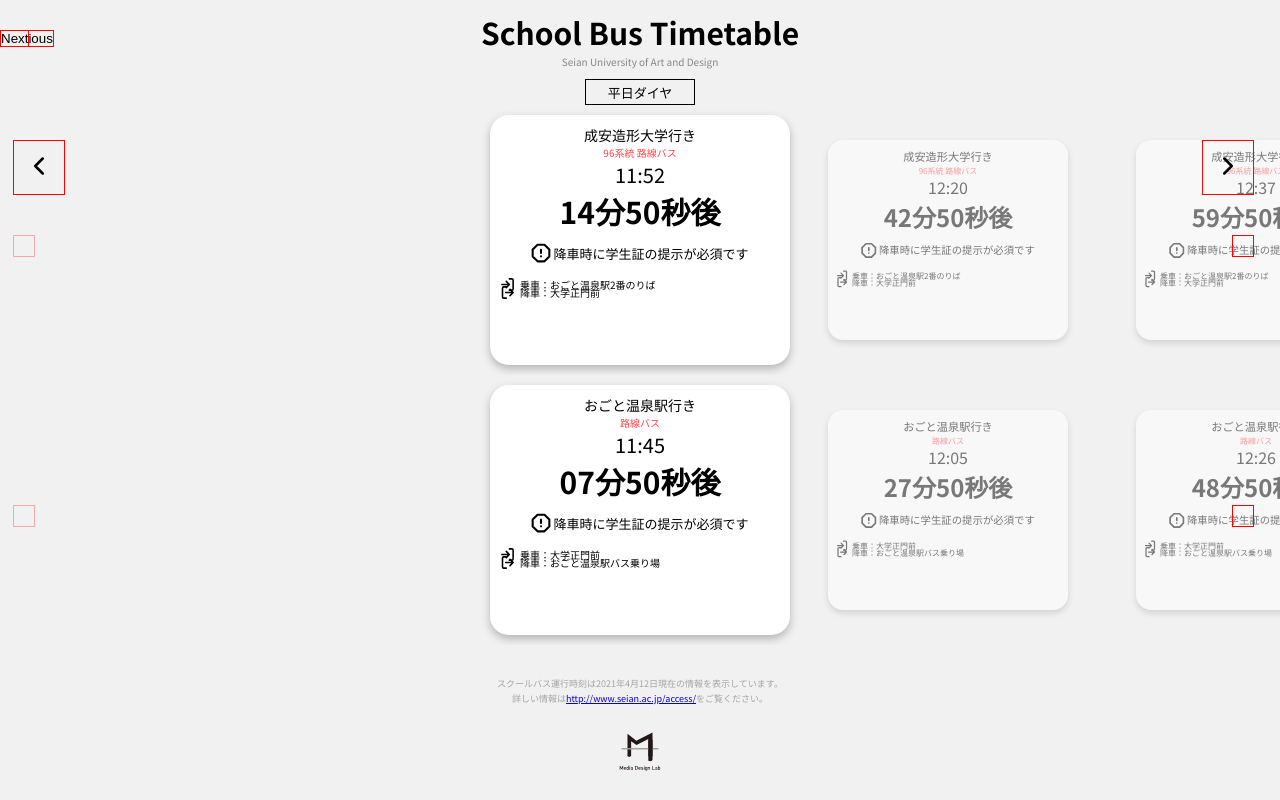
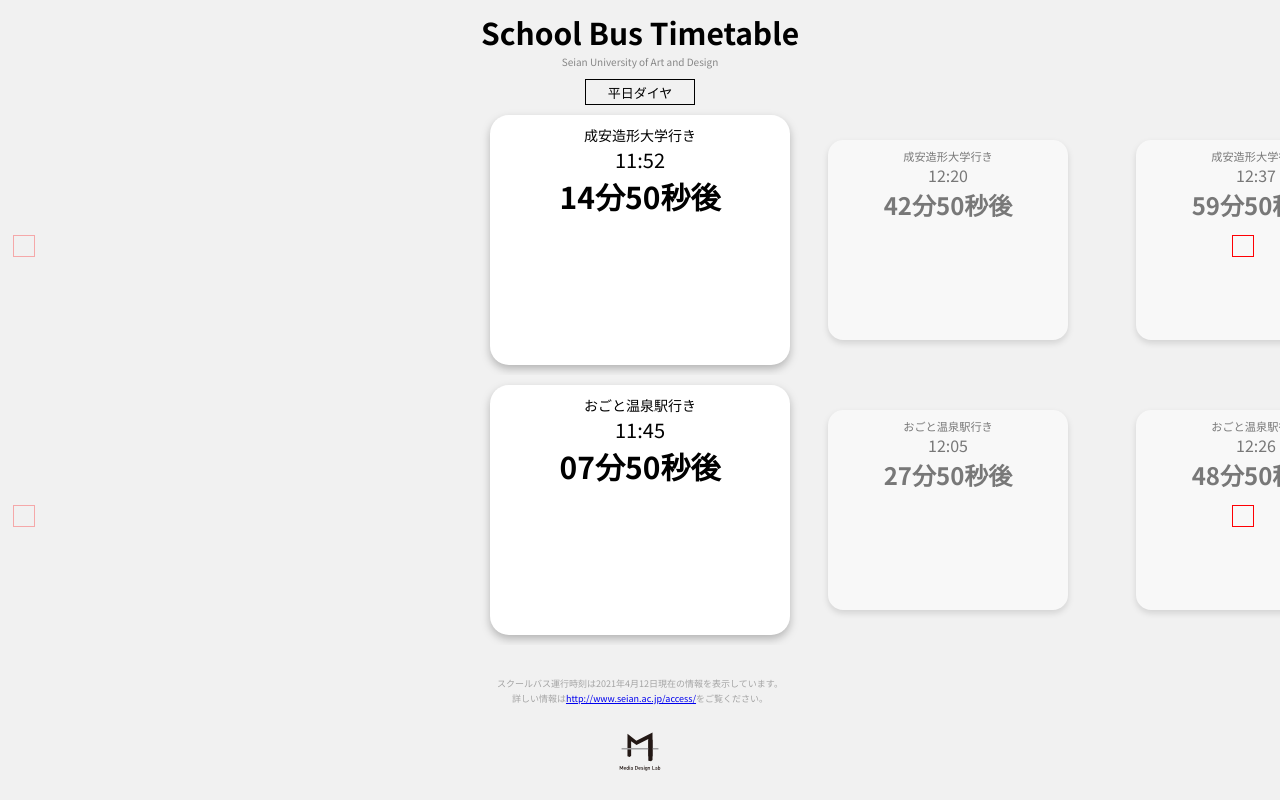
Before and after one commit to summerwave/bustime, a plain HTML site: page index.html in a window 1280 px wide. Drawn offline with nearby package versions, Linux system fonts and the light colour scheme.

Commit message:
Update index.html

```diff
--- a/index.html
+++ b/index.html
@@ -34,10 +34,10 @@
 	<!-- おごと温泉→成安造形大学　平日 -->
 	<div class="slider dtimer" id="to_univ_slider" data-week="月,火,水,木,金">
 		<section class= "toUniversity dtimer" id="to_univ_section_template"><p class="destination">成安造形大学行き</p>
-				<p class="rosenbus">96系統 路線バス</p>
+				<!--<p class="rosenbus">96系統 路線バス</p>-->
 				<p class="departuretime" data-type="to-seian" data-offset="0" data-format="hh:mm">00:00</p>
 				<p class="seian-after" data-type="to-seian" data-offset="0" data-format="HHMMSS秒後">00時間00分00秒</p>
-				<div class="warning">
+				<!--<div class="warning">
 					<svg xmlns="http://www.w3.org/2000/svg" width="20" height="20" viewBox="0 0 24 24" fill="none" stroke="#000000" stroke-width="2.5" stroke-linecap="round" stroke-linejoin="round"><polygon points="7.86 2 16.14 2 22 7.86 22 16.14 16.14 22 7.86 22 2 16.14 2 7.86 7.86 2"></polygon><line x1="12" y1="8" x2="12" y2="12"></line><line x1="12" y1="16" x2="12.01" y2="16"></line></svg>
 					<span>降車時に学生証の提示が必須です</span>
 				</div>
@@ -46,7 +46,7 @@
 				</div>
 				<div class="getOff">
 					<svg xmlns="http://www.w3.org/2000/svg" width="15" height="15" viewBox="0 0 24 24" fill="none" stroke="#000000" stroke-width="2.5" stroke-linecap="round" stroke-linejoin="round"><path d="M10 3H6a2 2 0 0 0-2 2v14c0 1.1.9 2 2 2h4M16 17l5-5-5-5M19.8 12H9"/></svg><span>降車：大学正門前</span>
-				</div>
+				</div>-->
 			</section>
 		</div>
 
@@ -56,27 +56,21 @@
 		<p>成安造形大学行き<br>
 				本日のバスは終了しました。</p>
 			</section>
-	<!--戻る-->
-	<div class="slickSeian-prev" aria-label="Previous" type="button" style="">
-		<svg xmlns="http://www.w3.org/2000/svg" width="30" height="30" viewBox="0 0 24 24" fill="none" stroke="#000000" stroke-width="2" stroke-linecap="round" stroke-linejoin="round"><path d="M15 18l-6-6 6-6"/></svg>
-	</div>
-	<!--次へ-->
-	<div class="slickSeian-next" aria-label="Next" type="button" style="">
-		<svg xmlns="http://www.w3.org/2000/svg" width="30" height="30" viewBox="0 0 24 24" fill="none" stroke="#000000" stroke-width="2" stroke-linecap="round" stroke-linejoin="round"><path d="M9 18l6-6-6-6"/></svg>
-	</div>
+	<!--戻る
+<svg xmlns="http://www.w3.org/2000/svg" width="30" height="30" viewBox="0 0 24 24" fill="none" stroke="#000000" stroke-width="2" stroke-linecap="round" stroke-linejoin="round"><path d="M15 18l-6-6 6-6"/></svg>
+                                -->
 
-		<!--前-->
-<button class="slick-prev slick-arrow" aria-label="Previous" type="button" style="">Previous</button>
-<!--次-->
-<button class="slick-next slick-arrow" aria-label="Next" type="button" style="">Next</button>
+	<!--次へ
+<svg xmlns="http://www.w3.org/2000/svg" width="30" height="30" viewBox="0 0 24 24" fill="none" stroke="#000000" stroke-width="2" stroke-linecap="round" stroke-linejoin="round"><path d="M9 18l6-6-6-6"/></svg>
+-->
 
 	<!-- おごと温泉→成安造形大学　土曜日 -->
 	<div class="slider dtimer" id="to_univSat_slider" data-week="土,日">
 		<section class= "toUniversity dtimer" id="to_univSat_section_template"><p class="destination">成安造形大学行き</p>
-				<p class="rosenbus">96系統 路線バス</p>
+				<!-- <p class="rosenbus">96系統 路線バス</p> -->
 				<p class="departuretime" data-type="to-seian" data-offset="0" data-format="hh:mm">00:00</p>
 				<p class="seian-after" data-type="to-seian" data-offset="0" data-format="HHMMSS秒後">00時間00分00秒</p>
-				<div class="warning">
+				<!--<div class="warning">
 					<svg xmlns="http://www.w3.org/2000/svg" width="20" height="20" viewBox="0 0 24 24" fill="none" stroke="#000000" stroke-width="2.5" stroke-linecap="round" stroke-linejoin="round"><polygon points="7.86 2 16.14 2 22 7.86 22 16.14 16.14 22 7.86 22 2 16.14 2 7.86 7.86 2"></polygon><line x1="12" y1="8" x2="12" y2="12"></line><line x1="12" y1="16" x2="12.01" y2="16"></line></svg>
 					<span>降車時に学生証の提示が必須です</span>
 				</div>
@@ -85,7 +79,7 @@
 				</div>
 				<div class="getOff">
 					<svg xmlns="http://www.w3.org/2000/svg" width="15" height="15" viewBox="0 0 24 24" fill="none" stroke="#000000" stroke-width="2.5" stroke-linecap="round" stroke-linejoin="round"><path d="M10 3H6a2 2 0 0 0-2 2v14c0 1.1.9 2 2 2h4M16 17l5-5-5-5M19.8 12H9"/></svg><span>降車：大学正門前</span>
-				</div>
+				</div>-->
 			</section>
 	</div>
 
@@ -99,10 +93,31 @@
 	<!-- 成安造形大学→おごと温泉　平日 -->
 	<div class="slider dtimer" id="to_station_slider" data-week="月,火,水,木,金">
 		<section class= "toUniversity dtimer" id="to_station_section_template"><p class="destination">おごと温泉駅行き</p>
-				<p class="rosenbus">路線バス</p>
+				<!--<p class="rosenbus">路線バス</p>-->
 				<p class="departuretime" data-type="to-ogoto" data-offset="0" data-format="hh:mm">00:00</p>
 				<p class="seian-after" data-type="to-ogoto" data-offset="0" data-format="HHMMSS秒後">00時間00分00秒</p>
-				<div class="warning">
+				<!--<div class="warning">
+					<svg xmlns="http://www.w3.org/2000/svg" width="20" height="20" viewBox="0 0 24 24" fill="none" stroke="#000000" stroke-width="2.5" stroke-linecap="round" stroke-linejoin="round"><polygon points="7.86 2 16.14 2 22 7.86 22 16.14 16.14 22 7.86 22 2 16.14 2 7.86 7.86 2"></polygon><line x1="12" y1="8" x2="12" y2="12"></line><line x1="12" y1="16" x2="12.01" y2="16"></line></svg>
+					<span class="pass">降車時に学生証の提示が必須です</span>
+				</div>
+				<div class="rideOn">
+					<svg xmlns="http://www.w3.org/2000/svg" width="15" height="15" viewBox="0 0 24 24" fill="none" stroke="#000000" stroke-width="2.5" stroke-linecap="round" stroke-linejoin="round"><path d="M15 3h4a2 2 0 0 1 2 2v14a2 2 0 0 1-2 2h-4M10 17l5-5-5-5M13.8 12H3"/></svg><span>乗車：大学正門前</span>
+				</div>
+				<div class="getOff">
+					<svg xmlns="http://www.w3.org/2000/svg" width="15" height="15" viewBox="0 0 24 24" fill="none" stroke="#000000" stroke-width="2.5" stroke-linecap="round" stroke-linejoin="round"><path d="M10 3H6a2 2 0 0 0-2 2v14c0 1.1.9 2 2 2h4M16 17l5-5-5-5M19.8 12H9"/></svg><span>降車：おごと温泉駅バス乗り場</span>
+				</div>-->
+			</section>
+	</div>
+
+
+
+	<!-- 成安造形大学→おごと温泉　土休日 -->
+	<div class="slider dtimer" id="to_stationSat_slider" data-week="土,日">
+		<section class= "toUniversity dtimer" id="to_stationSat_section_template"><p class="destination">おごと温泉駅行き</p>
+				<!--<p class="rosenbus">路線バス</p>-->
+				<p class="departuretime" data-type="to-ogoto" data-offset="0" data-format="hh:mm">00:00</p>
+				<p class="seian-after" data-type="to-ogoto" data-offset="0" data-format="HHMMSS秒後">00時間00分00秒</p>
+				<!--<div class="warning">
 					<svg xmlns="http://www.w3.org/2000/svg" width="20" height="20" viewBox="0 0 24 24" fill="none" stroke="#000000" stroke-width="2.5" stroke-linecap="round" stroke-linejoin="round"><polygon points="7.86 2 16.14 2 22 7.86 22 16.14 16.14 22 7.86 22 2 16.14 2 7.86 7.86 2"></polygon><line x1="12" y1="8" x2="12" y2="12"></line><line x1="12" y1="16" x2="12.01" y2="16"></line></svg>
 					<span>降車時に学生証の提示が必須です</span>
 				</div>
@@ -111,47 +126,13 @@
 				</div>
 				<div class="getOff">
 					<svg xmlns="http://www.w3.org/2000/svg" width="15" height="15" viewBox="0 0 24 24" fill="none" stroke="#000000" stroke-width="2.5" stroke-linecap="round" stroke-linejoin="round"><path d="M10 3H6a2 2 0 0 0-2 2v14c0 1.1.9 2 2 2h4M16 17l5-5-5-5M19.8 12H9"/></svg><span>降車：おごと温泉駅バス乗り場</span>
-				</div>
-			</section>
-	</div>
-
-
-
-	<!-- 成安造形大学→おごと温泉　土休日 -->
-	<div class="slider dtimer" id="to_stationSat_slider" data-week="土,日">
-		<section class= "toUniversity dtimer" id="to_stationSat_section_template"><p class="destination">おごと温泉駅行き</p>
-				<p class="rosenbus">路線バス</p>
-				<p class="departuretime" data-type="to-ogoto" data-offset="0" data-format="hh:mm">00:00</p>
-				<p class="seian-after" data-type="to-ogoto" data-offset="0" data-format="HHMMSS秒後">00時間00分00秒</p>
-				<div class="warning">
-					<svg xmlns="http://www.w3.org/2000/svg" width="20" height="20" viewBox="0 0 24 24" fill="none" stroke="#000000" stroke-width="2.5" stroke-linecap="round" stroke-linejoin="round"><polygon points="7.86 2 16.14 2 22 7.86 22 16.14 16.14 22 7.86 22 2 16.14 2 7.86 7.86 2"></polygon><line x1="12" y1="8" x2="12" y2="12"></line><line x1="12" y1="16" x2="12.01" y2="16"></line></svg>
-					<span>降車時に学生証の提示が必須です</span>
-				</div>
-				<div class="rideOn">
-					<svg xmlns="http://www.w3.org/2000/svg" width="15" height="15" viewBox="0 0 24 24" fill="none" stroke="#000000" stroke-width="2.5" stroke-linecap="round" stroke-linejoin="round"><path d="M15 3h4a2 2 0 0 1 2 2v14a2 2 0 0 1-2 2h-4M10 17l5-5-5-5M13.8 12H3"/></svg><span>乗車：大学正門前</span>
-				</div>
-				<div class="getOff">
-					<svg xmlns="http://www.w3.org/2000/svg" width="15" height="15" viewBox="0 0 24 24" fill="none" stroke="#000000" stroke-width="2.5" stroke-linecap="round" stroke-linejoin="round"><path d="M10 3H6a2 2 0 0 0-2 2v14c0 1.1.9 2 2 2h4M16 17l5-5-5-5M19.8 12H9"/></svg><span>降車：おごと温泉駅バス乗り場</span>
-				</div>
+				</div>-->
 			</section>
 	</div>
 	</div>
 
 
 
-
-
-
-		<!-- 成安造形大学→おごと温泉
-	<div class="sliderToOgoto">
-	<section class="toStation dtimer" data-etime="24:00" data-week="月,火,水,木,金">おごと温泉駅行き
-				<p data-type="to-ogoto" data-offset="0" data-format="hh:mm">00:00</p>
-				<p class="ogoto-after" data-type="to-ogoto" data-offset="0" data-format="HHMMSS秒後">00分00秒後</p>
-			  <div class="getOff">
-					<svg xmlns="http://www.w3.org/2000/svg" width="15" height="15" viewBox="0 0 24 24" fill="none" stroke="#000000" stroke-width="2.5" stroke-linecap="round" stroke-linejoin="round"><path d="M15 3h4a2 2 0 0 1 2 2v14a2 2 0 0 1-2 2h-4M10 17l5-5-5-5M13.8 12H3"/></svg><span>乗車：大学正門前</span>
-				</div>
-			</section>
-	</div>-->
 
 	<div id="explain"><span>スクールバス運行時刻は2021年4月12日現在の情報を表示しています。</span>
 	<br/><span>詳しい情報は<a href="http://www.seian.ac.jp/access/">http://www.seian.ac.jp/access/</a>をご覧ください。</span>
```
